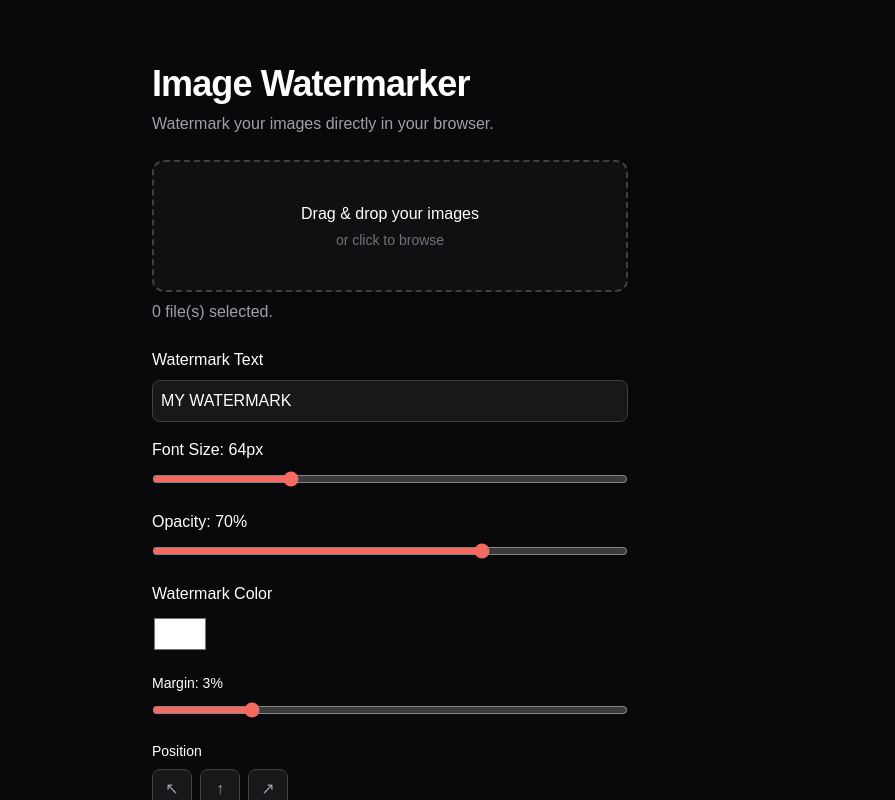
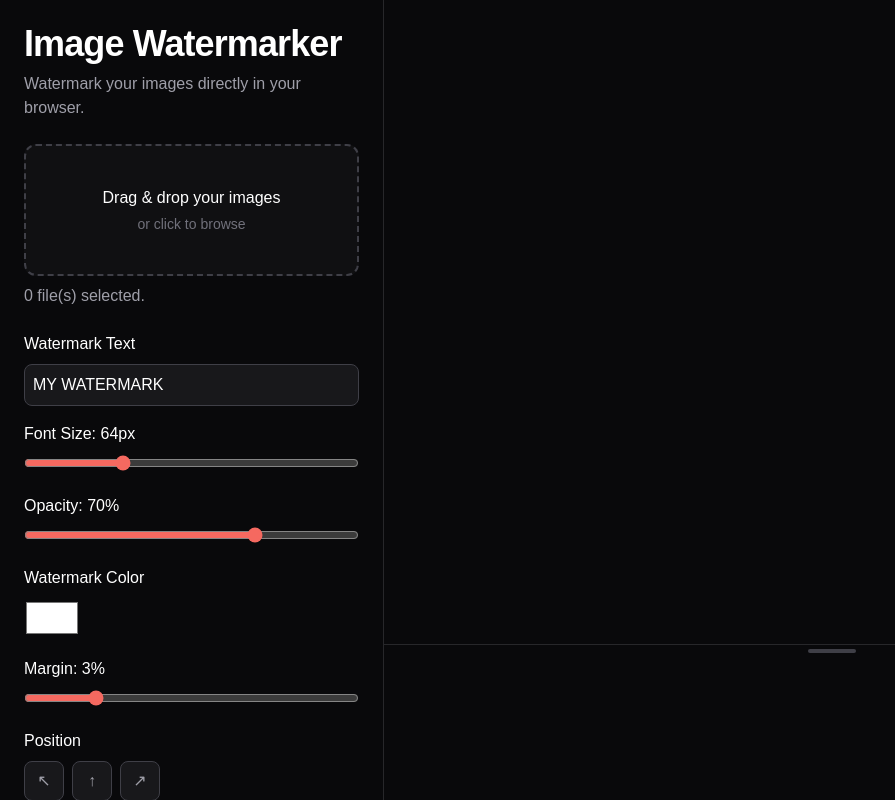
Before and after one commit to jormy/image-watermarker, a React (Vite) app: page / in a window 1280 px wide. Shown: the whole page, without its empty margins (0-895 px from the left). Built offline with nearby package versions, Linux system fonts and the light colour scheme.

Commit message:
feat(ui): new layout
bigger preview panel and a scrolling section at the bottom to show thumbnails.

```diff
--- a/index.html
+++ b/index.html
@@ -4,7 +4,11 @@
     <meta charset="UTF-8" />
     <link rel="icon" type="image/svg+xml" href="/favicon.svg" />
     <meta name="viewport" content="width=device-width, initial-scale=1.0" />
-    <title>image-watermarker</title>
+    <meta
+      name="description"
+      content="Watermark your images directly in your browser."
+    />
+    <title>Image Watermarker</title>
   </head>
   <body>
     <div id="root"></div>
--- a/src/App.tsx
+++ b/src/App.tsx
@@ -14,6 +14,9 @@ function App() {
   const marginGuideTimeoutRef = useRef<ReturnType<typeof setTimeout> | null>(
     null,
   );
+  const [thumbnailHeight, setThumbnailHeight] = useState(144);
+  const [isResizing, setIsResizing] = useState(false);
+  const [selectedIndex, setSelectedIndex] = useState(0);
 
   const handleMarginChange = (value: number) => {
     setMargin(value);
@@ -58,14 +61,16 @@ function App() {
   const canvasRef = useRef<HTMLCanvasElement>(null);
 
   useEffect(() => {
-    if (!files[0] || !canvasRef.current) {
+    const selectedFile = files[selectedIndex];
+
+    if (!selectedFile || !canvasRef.current) {
       return;
     }
 
     const canvas = canvasRef.current;
 
     const processImage = async () => {
-      const image = await createImageBitmap(files[0]);
+      const image = await createImageBitmap(selectedFile);
 
       const ctx = canvas.getContext("2d");
 
@@ -116,6 +121,7 @@ function App() {
 
     processImage();
   }, [
+    selectedIndex,
     files,
     watermarkText,
     fontSize,
@@ -126,8 +132,8 @@ function App() {
   ]);
 
   return (
-    <main className="absolute inset-0 min-h-screen w-screen overflow-auto bg-zinc-950 text-white">
-      <div className="mx-auto max-w-5xl px-6 py-16 grid grid-cols-2 sm:grid-cols-1 md:grid-cols-2 gap-6">
+    <main className="flex h-dvh w-screen overflow-hidden bg-zinc-950 text-white">
+      <aside className="flex w-96 shrink-0 flex-col overflow-y-auto border-r border-zinc-800 p-6">
         <div>
           <h1 className="text-4xl font-semibold tracking-tight">
             Image Watermarker
@@ -231,7 +237,7 @@ function App() {
             </div>
 
             <div>
-              <label className="mb-2 block text-sm font-medium">
+              <label className="mb-2 block text-md font-medium">
                 Margin: {margin}%
               </label>
 
@@ -249,7 +255,7 @@ function App() {
             </div>
 
             <div>
-              <label className="mb-2 block text-sm font-medium">Position</label>
+              <label className="mb-2 block text-md font-medium">Position</label>
 
               <div className="grid w-fit grid-cols-3 gap-2">
                 {[
@@ -281,12 +287,26 @@ function App() {
               </div>
             </div>
           </div>
+        </div>
+      </aside>
 
-          <div className="relative mt-6 w-full overflow-hidden outline-1 outline-zinc-700">
-            <canvas ref={canvasRef} className="w-full block h-auto" />
+      <section
+        className={`flex min-h-0 min-w-0 flex-1 flex-col ${
+          isResizing ? "select-none" : ""
+        }`}
+      >
+        {/* Main image preview */}
+        <div className="relative flex min-h-0 flex-1 items-center justify-center overflow-hidden p-6">
+          <canvas
+            ref={canvasRef}
+            className="block max-h-full max-w-full object-contain"
+          />
 
+          {/* Margin guide */}
           <div
-              className={`pointer-events-none absolute inset-0 transition-opacity duration-300 ${showMarginGuide ? "opacity-100" : "opacity-0"}`}
+            className={`pointer-events-none absolute inset-0 transition-opacity duration-300 ${
+              showMarginGuide ? "opacity-100" : "opacity-0"
+            }`}
             aria-hidden="true"
           >
             <div
@@ -300,20 +320,68 @@ function App() {
             />
           </div>
         </div>
+
+        {/* Resizable divider */}
+        <div
+          role="separator"
+          aria-label="Resize thumbnail panel"
+          aria-orientation="horizontal"
+          aria-valuenow={thumbnailHeight}
+          aria-valuemin={112}
+          aria-valuemax={Math.min(480, window.innerHeight * 0.65)}
+          tabIndex={0}
+          onPointerDown={(event) => {
+            event.currentTarget.setPointerCapture(event.pointerId);
+            setIsResizing(true);
+          }}
+          onPointerMove={(event) => {
+            if (!isResizing) return;
+
+            const section = event.currentTarget.parentElement;
+            if (!section) return;
+
+            const bounds = section.getBoundingClientRect();
+            const maxHeight = Math.min(480, bounds.height * 0.65);
+            const newHeight = bounds.bottom - event.clientY;
+
+            setThumbnailHeight(Math.max(112, Math.min(maxHeight, newHeight)));
+          }}
+          onPointerUp={() => setIsResizing(false)}
+          onPointerCancel={() => setIsResizing(false)}
+          className="group relative z-10 flex h-3 shrink-0 cursor-row-resize items-center justify-center border-t border-zinc-800 bg-zinc-950"
+        >
+          <div
+            className={`h-1 w-12 rounded-full transition-colors ${
+              isResizing ? "bg-accent" : "bg-zinc-700 group-hover:bg-accent"
+            }`}
+          />
         </div>
 
-        <div className="grid grid-cols-1 sm:grid-cols-2 md:grid-cols-1 gap-4">
+        {/* Thumbnail panel */}
+        <div
+          style={{ height: thumbnailHeight }}
+          className="flex shrink-0 items-center gap-4 overflow-x-auto overflow-y-hidden px-6 py-3"
+        >
           {previews.map((preview, index) => (
-            <div key={files[index].name}>
+            <button
+              type="button"
+              onClick={() => setSelectedIndex(index)}
+              key={files[index].name}
+              className={`h-full shrink-0 cursor-pointer overflow-hidden rounded-lg ring-2 transition ring-offset-4 ring-offset-zinc-950 ${
+                selectedIndex === index
+                  ? "ring-accent"
+                  : "ring-transparent hover:ring-zinc-600 hover:ring-4 hover:ring-offset-0"
+              }`}
+            >
               <img
                 src={preview}
                 alt={files[index].name}
-                className="aspect-auto w-full rounded-xl object-cover"
+                className="h-full w-auto object-contain"
               />
-            </div>
+            </button>
           ))}
         </div>
-      </div>
+      </section>
     </main>
   );
 }
```
Lines whose indentation alone changed are shown as unchanged.
